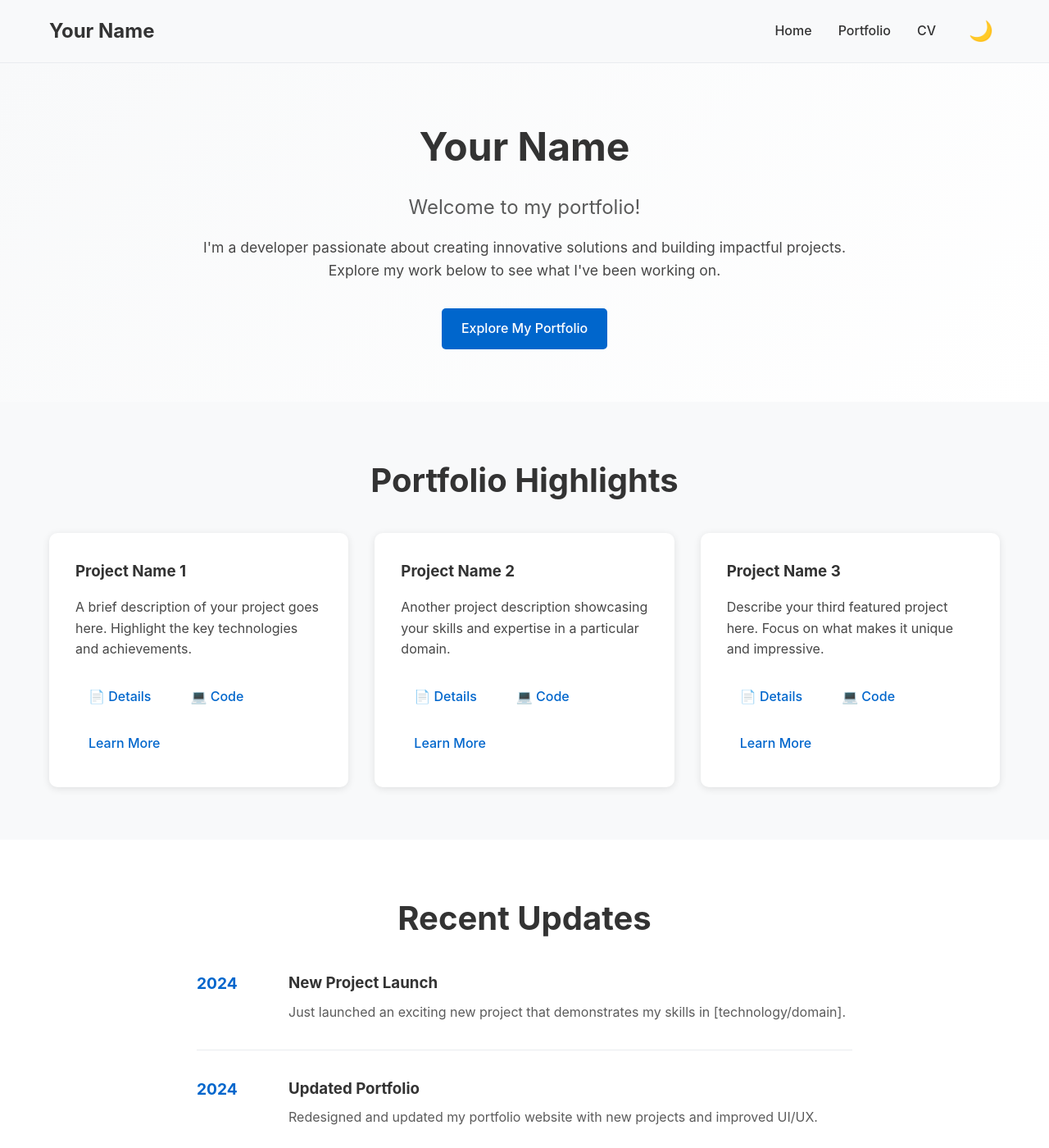
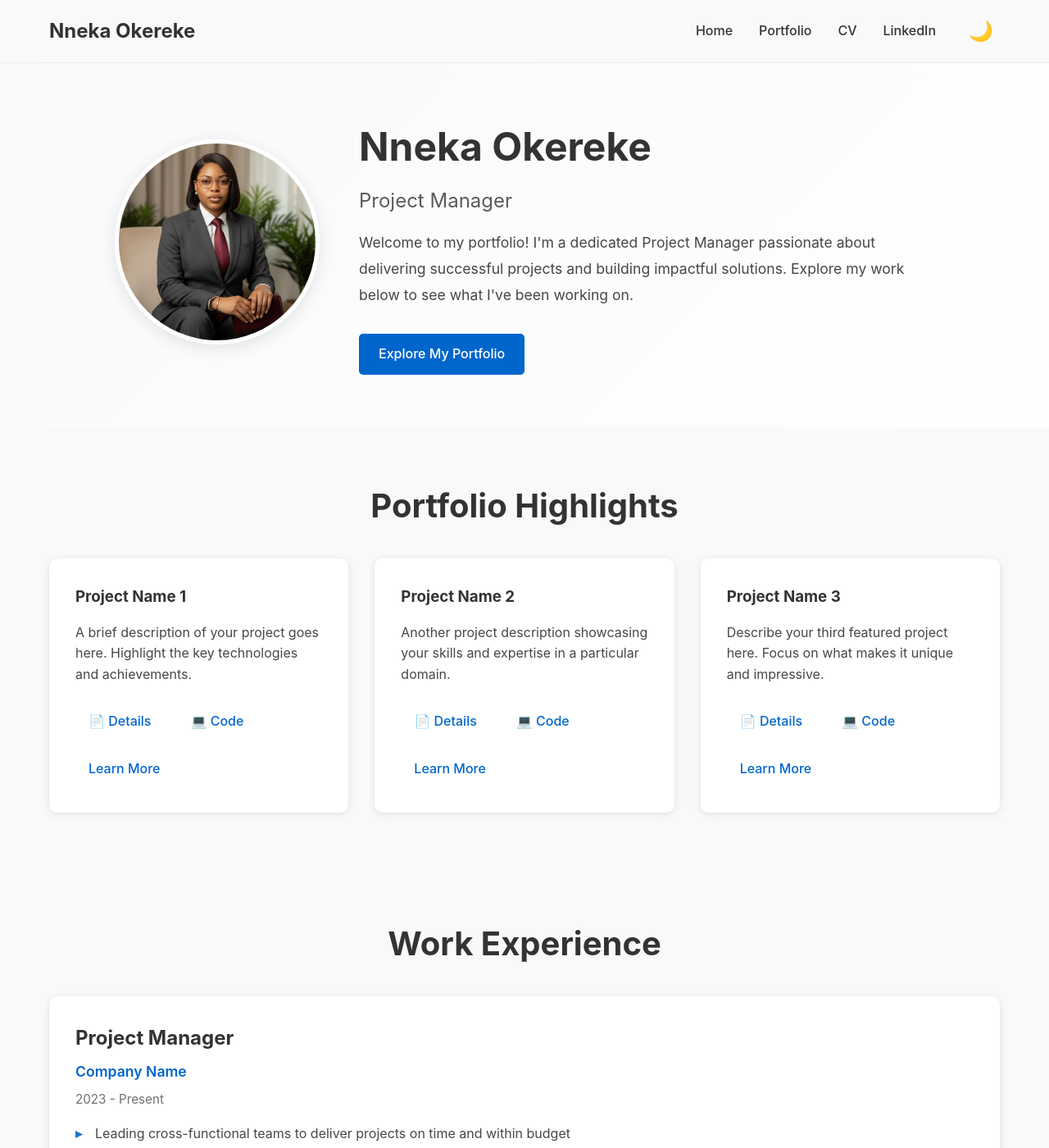
Before and after one commit to nnekaokereke/nnekaokereke.github.io, a Jekyll site: the page built from index.html, in a window 1280 px wide and 1400 px high. Shown: the whole window at 82% size. Built offline with Jekyll 4.4.1, drawn with Linux system fonts in a browser that asks for light colours; some of the changed text lies outside the part shown.

Commit message:
Add profile photo and update portfolio with LinkedIn link

```diff
--- a/_config.yml
+++ b/_config.yml
@@ -1,14 +1,14 @@
 # Site Configuration
-title: "Your Name"
-email: your.email@example.com
-description: "Portfolio website showcasing my projects and skills"
+title: "Nneka Okereke"
+email: nnekaokereke@example.com
+description: "Portfolio website showcasing my projects and skills as a Project Manager"
 baseurl: "" # the subpath of your site, e.g. /blog
-url: "" # the base hostname & protocol for your site, e.g. https://yourusername.github.io
+url: "https://nnekaokereke.github.io" # the base hostname & protocol for your site
 
 # Social
-github_username: yourusername
-linkedin_username: yourusername
-twitter_username: yourusername
+github_username: nnekaokereke
+linkedin_username: nneka-okereke-62576212b
+twitter_username: ""
 
 # Build settings
 theme: minima
--- a/_includes/footer.html
+++ b/_includes/footer.html
@@ -3,7 +3,7 @@
         <div class="footer-content">
             <div class="footer-section">
                 <h3>Contact</h3>
-                <p><strong>Location:</strong> Your Location</p>
+                <p><strong>Location:</strong> United Kingdom</p>
                 <p><strong>Email:</strong> <a href="mailto:{{ site.email }}">{{ site.email }}</a></p>
             </div>
             <div class="footer-section">
@@ -13,7 +13,7 @@
                     <a href="https://github.com/{{ site.github_username }}" target="_blank" rel="noopener noreferrer">GitHub</a>
                     {% endif %}
                     {% if site.linkedin_username %}
-                    <a href="https://linkedin.com/in/{{ site.linkedin_username }}" target="_blank" rel="noopener noreferrer">LinkedIn</a>
+                    <a href="https://www.linkedin.com/in/{{ site.linkedin_username }}" target="_blank" rel="noopener noreferrer">LinkedIn</a>
                     {% endif %}
                     {% if site.twitter_username %}
                     <a href="https://twitter.com/{{ site.twitter_username }}" target="_blank" rel="noopener noreferrer">Twitter</a>
--- a/_includes/header.html
+++ b/_includes/header.html
@@ -8,6 +8,9 @@
                 <a href="{{ '/' | relative_url }}" class="nav-link">Home</a>
                 <a href="{{ '/portfolio' | relative_url }}" class="nav-link">Portfolio</a>
                 <a href="{{ '/cv' | relative_url }}" class="nav-link">CV</a>
+                {% if site.linkedin_username %}
+                <a href="https://www.linkedin.com/in/{{ site.linkedin_username }}" class="nav-link" target="_blank" rel="noopener noreferrer">LinkedIn</a>
+                {% endif %}
                 <button class="theme-toggle" id="theme-toggle" aria-label="Toggle dark mode">🌙</button>
             </div>
         </div>
--- a/assets/css/style.css
+++ b/assets/css/style.css
@@ -115,13 +115,43 @@ body {
 /* Hero Section */
 .hero-section {
     padding: 4rem 0;
-    text-align: center;
     background: linear-gradient(135deg, var(--section-bg) 0%, var(--bg-color) 100%);
+}
+
+.hero-content {
+    display: flex;
+    align-items: center;
+    gap: 3rem;
+    max-width: 1000px;
+    margin: 0 auto;
+}
+
+.hero-image {
+    flex-shrink: 0;
+}
+
+.profile-photo {
+    width: 250px;
+    height: 250px;
+    border-radius: 50%;
+    object-fit: cover;
+    border: 5px solid var(--card-bg);
+    box-shadow: 0 5px 20px var(--card-shadow);
+    transition: transform 0.3s ease;
+}
+
+.profile-photo:hover {
+    transform: scale(1.05);
+}
+
+.hero-text {
+    flex: 1;
+    text-align: left;
 }
 
 .hero-title {
     font-size: 3rem;
-    margin-bottom: 1rem;
+    margin-bottom: 0.5rem;
     color: var(--text-color);
 }
 
@@ -130,14 +160,15 @@ body {
     margin-bottom: 1rem;
     color: var(--text-color);
     opacity: 0.8;
+    font-weight: normal;
 }
 
 .hero-description {
     font-size: 1.1rem;
-    max-width: 800px;
-    margin: 0 auto 2rem;
+    margin-bottom: 2rem;
     color: var(--text-color);
     opacity: 0.9;
+    line-height: 1.8;
 }
 
 /* Buttons */
@@ -231,6 +262,76 @@ body {
     display: flex;
     gap: 1rem;
     flex-wrap: wrap;
+}
+
+/* Work Experience Section */
+.work-experience-section {
+    padding: 4rem 0;
+    background-color: var(--section-bg);
+}
+
+.experience-grid {
+    display: grid;
+    grid-template-columns: repeat(auto-fit, minmax(350px, 1fr));
+    gap: 2rem;
+    max-width: 1200px;
+    margin: 0 auto;
+}
+
+.experience-card {
+    background-color: var(--card-bg);
+    padding: 2rem;
+    border-radius: 10px;
+    box-shadow: 0 2px 10px var(--card-shadow);
+    transition: transform 0.3s ease, box-shadow 0.3s ease;
+}
+
+.experience-card:hover {
+    transform: translateY(-5px);
+    box-shadow: 0 5px 20px var(--card-shadow);
+}
+
+.experience-card h3 {
+    margin-bottom: 0.5rem;
+    color: var(--text-color);
+    font-size: 1.5rem;
+}
+
+.experience-company {
+    font-weight: 600;
+    color: var(--link-color);
+    margin-bottom: 0.5rem;
+    font-size: 1.1rem;
+}
+
+.experience-date {
+    color: var(--text-color);
+    opacity: 0.7;
+    margin-bottom: 1rem;
+    font-size: 0.95rem;
+}
+
+.experience-details {
+    list-style: none;
+    padding-left: 0;
+    margin-top: 1rem;
+}
+
+.experience-details li {
+    color: var(--text-color);
+    opacity: 0.9;
+    margin-bottom: 0.75rem;
+    padding-left: 1.5rem;
+    position: relative;
+    line-height: 1.6;
+}
+
+.experience-details li::before {
+    content: "▸";
+    position: absolute;
+    left: 0;
+    color: var(--link-color);
+    font-weight: bold;
 }
 
 /* Recent Updates */
@@ -499,6 +600,21 @@ body {
 
 /* Responsive Design */
 @media (max-width: 768px) {
+    .hero-content {
+        flex-direction: column;
+        text-align: center;
+        gap: 2rem;
+    }
+
+    .hero-text {
+        text-align: center;
+    }
+
+    .profile-photo {
+        width: 200px;
+        height: 200px;
+    }
+
     .hero-title {
         font-size: 2rem;
     }
--- a/index.html
+++ b/index.html
@@ -5,13 +5,21 @@ title: Home
 
 <div class="hero-section">
     <div class="container">
-        <h1 class="hero-title">{{ site.title }}</h1>
-        <p class="hero-subtitle">Welcome to my portfolio!</p>
-        <p class="hero-description">
-            I'm a developer passionate about creating innovative solutions and building
-            impactful projects. Explore my work below to see what I've been working on.
-        </p>
-        <a href="{{ '/portfolio' | relative_url }}" class="btn btn-primary">Explore My Portfolio</a>
+        <div class="hero-content">
+            <div class="hero-image">
+                <img src="{{ '/assets/images/profile-photo.jpeg' | relative_url }}" alt="{{ site.title }}" class="profile-photo">
+            </div>
+            <div class="hero-text">
+                <h1 class="hero-title">{{ site.title }}</h1>
+                <p class="hero-subtitle">Project Manager</p>
+                <p class="hero-description">
+                    Welcome to my portfolio! I'm a dedicated Project Manager passionate about
+                    delivering successful projects and building impactful solutions. Explore my
+                    work below to see what I've been working on.
+                </p>
+                <a href="{{ '/portfolio' | relative_url }}" class="btn btn-primary">Explore My Portfolio</a>
+            </div>
+        </div>
     </div>
 </div>
 
@@ -53,19 +61,33 @@ title: Home
     </div>
 </section>
 
+<section class="work-experience-section">
+    <div class="container">
+        <h2 class="section-title">Work Experience</h2>
+
+        <div class="experience-grid">
+            <div class="experience-card">
+                <h3>Project Manager</h3>
+                <p class="experience-company">Company Name</p>
+                <p class="experience-date">2023 - Present</p>
+                <ul class="experience-details">
+                    <li>Leading cross-functional teams to deliver projects on time and within budget</li>
+                    <li>Managing project scope, timeline, and resources effectively</li>
+                    <li>Facilitating communication between stakeholders and team members</li>
+                    <li>Implementing agile methodologies and best practices</li>
+                </ul>
+            </div>
+
+            <!-- Additional experience items will be added here -->
+        </div>
+    </div>
+</section>
+
 <section class="recent-updates">
     <div class="container">
         <h2 class="section-title">Recent Updates</h2>
 
         <div class="updates-list">
-            <div class="update-item">
-                <span class="update-year">2024</span>
-                <div class="update-content">
-                    <h3>New Project Launch</h3>
-                    <p>Just launched an exciting new project that demonstrates my skills in [technology/domain].</p>
-                </div>
-            </div>
-
             <div class="update-item">
                 <span class="update-year">2024</span>
                 <div class="update-content">
@@ -75,10 +97,10 @@ title: Home
             </div>
 
             <div class="update-item">
-                <span class="update-year">2023</span>
+                <span class="update-year">2024</span>
                 <div class="update-content">
-                    <h3>Completed Course/Certification</h3>
-                    <p>Successfully completed a course or certification in [subject/technology].</p>
+                    <h3>Professional Development</h3>
+                    <p>Continuously enhancing project management skills and staying updated with industry best practices.</p>
                 </div>
             </div>
         </div>
```
Also changed, not shown: CV_INFORMATION_REQUEST.md (added, +48 -0 lines), IMG_9143.jpeg (added), IMG_9385.jpeg (added), assets/images/profile-photo-alt.jpeg (added), assets/images/profile-photo.jpeg (added).
